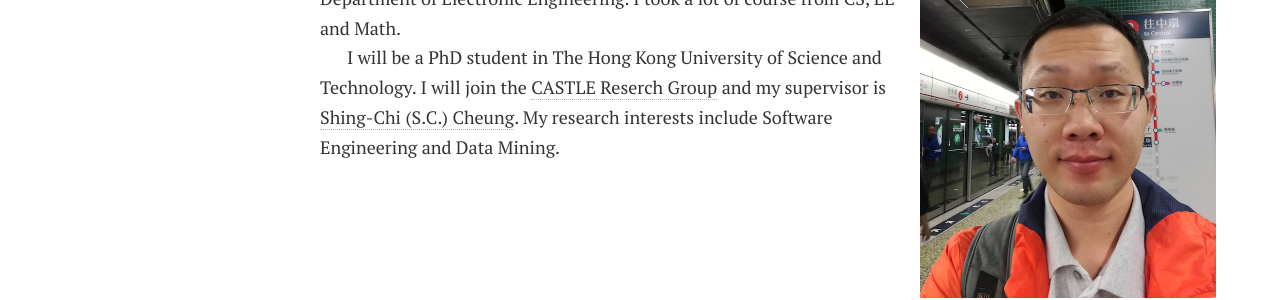
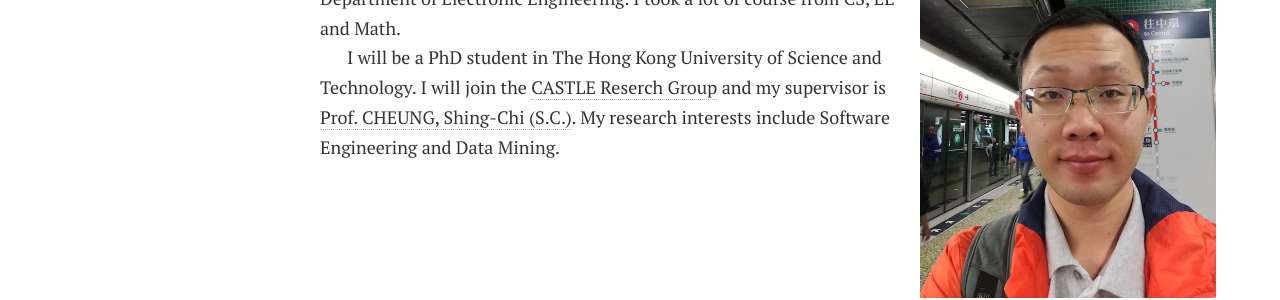
Before and after one commit to t94126/t94126.github.io, a Jekyll site: the page built from index.md, in a window 1280 px wide. Shown: the part 273-573 px from the top of the page. Built offline with Jekyll 4.4.1, drawn with Linux system fonts in a browser that asks for light colours; nearby versions of some CDN libraries; our own code applies the rules of GitHub Pages for plain Markdown files.

Commit message:
update title

```diff
--- a/index.md
+++ b/index.md
@@ -8,8 +8,8 @@ layout: page
 
 I am Victor TIAN (Chinese name :Yongqiang永强 TIAN田). Currently, I am a final-year undergraduate student from City University of Hong Kong. My major is Infomration Engineering, which belongs to Department of Electronic Engineering. I took a lot of course from CS, EE and Math.
 
-I will be a PhD student in The Hong Kong University of Science and Technology. I will join the [CASTLE Reserch Group] and my supervisor is [Shing-Chi (S.C.) Cheung]. My research interests include Software Engineering and Data Mining.
+I will be a PhD student in The Hong Kong University of Science and Technology. I will join the [CASTLE Reserch Group] and my supervisor is [Prof. CHEUNG, Shing-Chi (S.C.)]. My research interests include Software Engineering and Data Mining.
 
 
 [CASTLE Reserch Group]:http://sccpu2.cse.ust.hk/castle/people.html
-[Shing-Chi (S.C.) Cheung]:http://www.cs.ust.hk/~scc/
+[Prof. CHEUNG, Shing-Chi (S.C.)]:http://www.cs.ust.hk/~scc/
```
Also changed, not shown: awards.md (+2 -2 lines).
